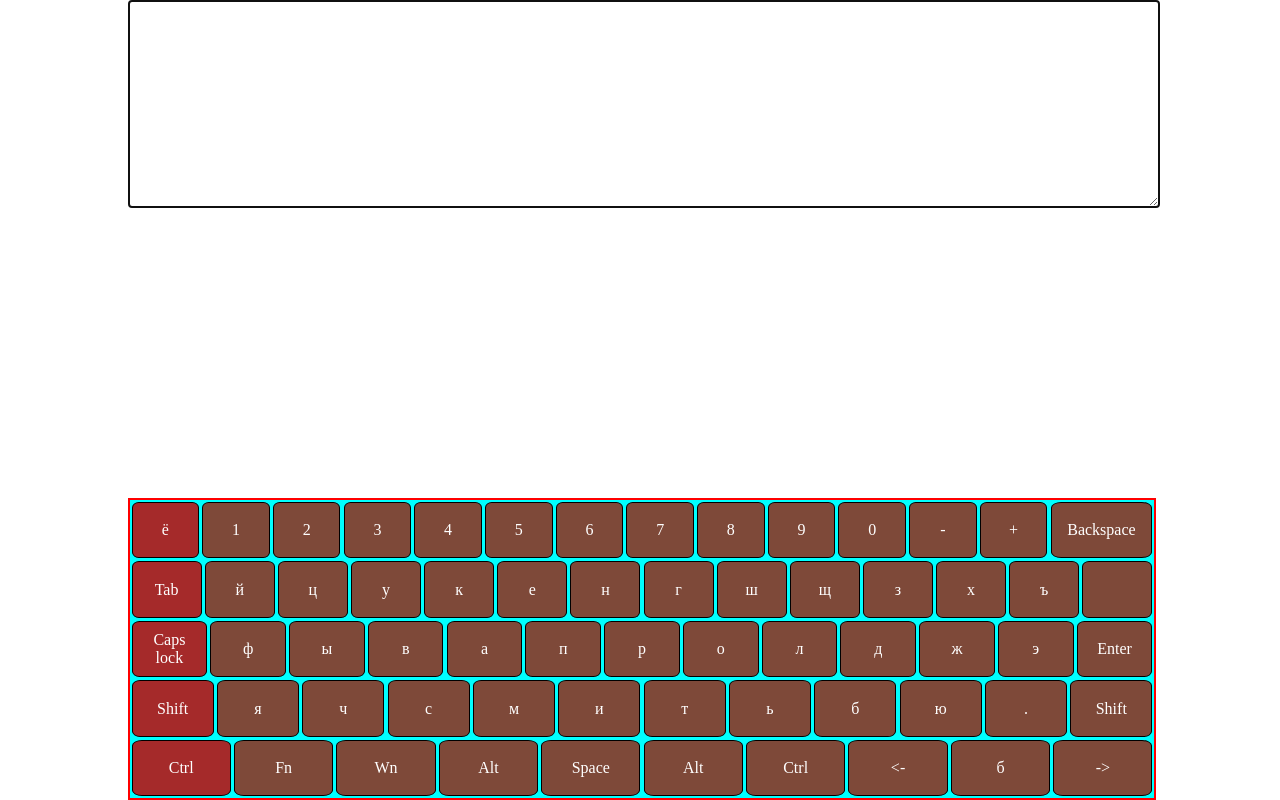
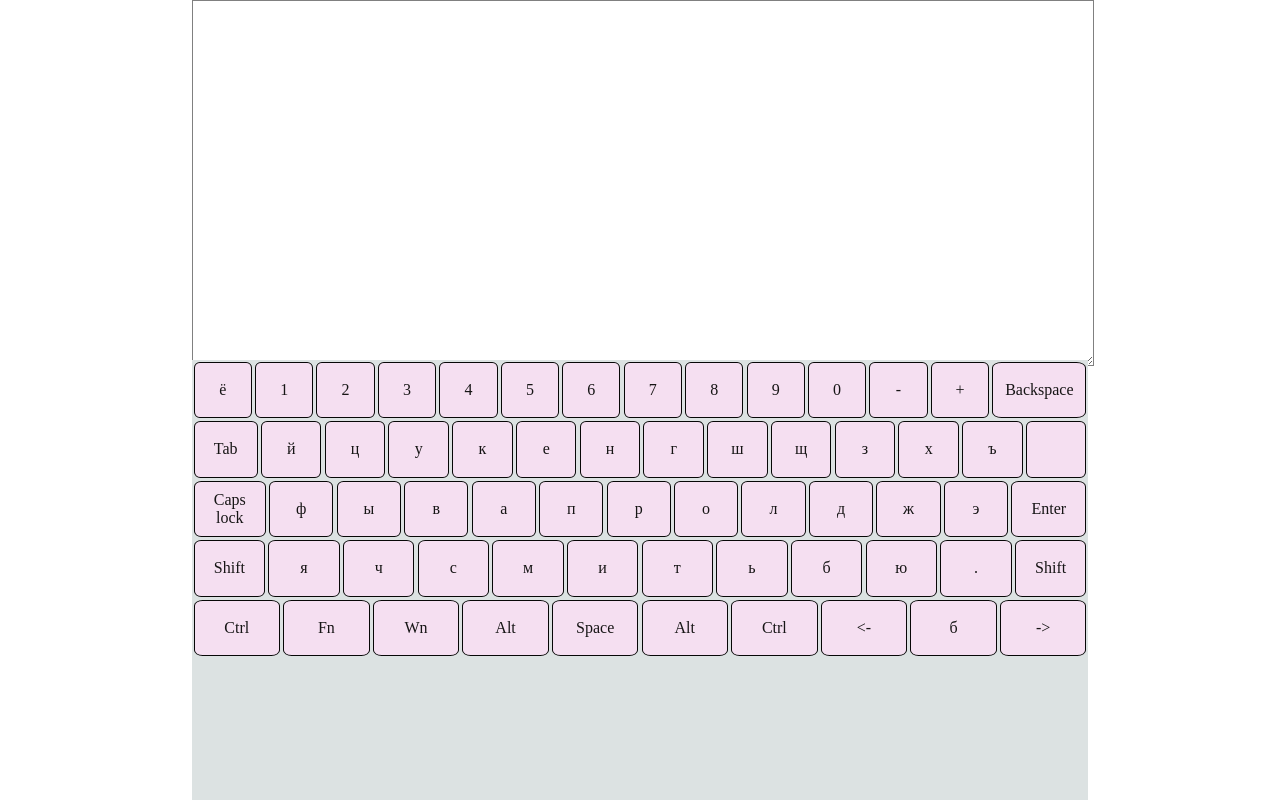
Before and after one commit to avewaii/codejam-virtual-keyboard, a plain HTML site: page index.html in a window 1280 px wide. Drawn offline with Linux system fonts and the light colour scheme.

Commit message:
refactor: change color slyle of keyboard

```diff
--- a/script.js
+++ b/script.js
@@ -76,7 +76,7 @@ document.getElementById('keyboardBox').onclick = function(e) {
 
 function colorKey(button) {
 
-    button.style.backgroundColor = 'red';
+    button.style.backgroundColor = 'yellow';
 
     setTimeout(() => {
     button.style.backgroundColor = null;
--- a/style.css
+++ b/style.css
@@ -1,17 +1,20 @@
+
 #keyboardBox {
     position: fixed;
     bottom: 0;
-    left: 10%;
-    margin: 0 auto;
-    background-color: aqua;
+    left: 15%;
+    background-color: rgb(220, 226, 226);
     max-width: 80%;
-    min-width: 80%;
-    border: 2px solid red;
+    min-width: 70%;
+    height: 55%;
+    display: flex;
+    flex-direction: column;
+    flex-shrink: initial;
 }
+
 .line {
     display: flex;
     justify-content: space-between;
-
 }
 
 .line div {
@@ -19,44 +22,34 @@
     display: inline-flex;
     align-items: center;
     justify-content: center;
-    border: 1px solid black;
-    background-color: #7e4939;
+    border: 1px solid rgb(7, 7, 7);
+    background-color: #f5dff1;
     border-radius: 10%;
     height: 1em;
     width: 6%;
     padding: 1.2em;
     margin: 0.1em;
     text-align: center;
-    color: white;
+    color: rgb(22, 21, 21);
     cursor: pointer;
     transition: 0.5s;
 }
+
 .wideButton {
     background-color: aqua;
     width: 12%;
 }
+
 .line div:hover {
-    background-color: #b38972;
-}
-
-.line div:first-child {
-    background-color: brown;
-    flex-shrink: initial;
+    background-color: #f7d9ca;
 }
 
 #textArea {
     position: fixed;
     top:0;
-    left: 10%;
-    margin: 0 auto;
-    height: 200px;
-    width: 80%;
-    border: 2px solid red;
+    left: 15%;
+    height: 45%;
+    width: 70%;
+    border: 1px solid gray;
+    outline: none;
 }
-/* .alert {
-    padding: 15px;
-    border: 1px solid #d6e9c6;
-    border-radius: 4px;
-    color: #3c763d;
-    background-color: #dff0d8;
-  } */
```
